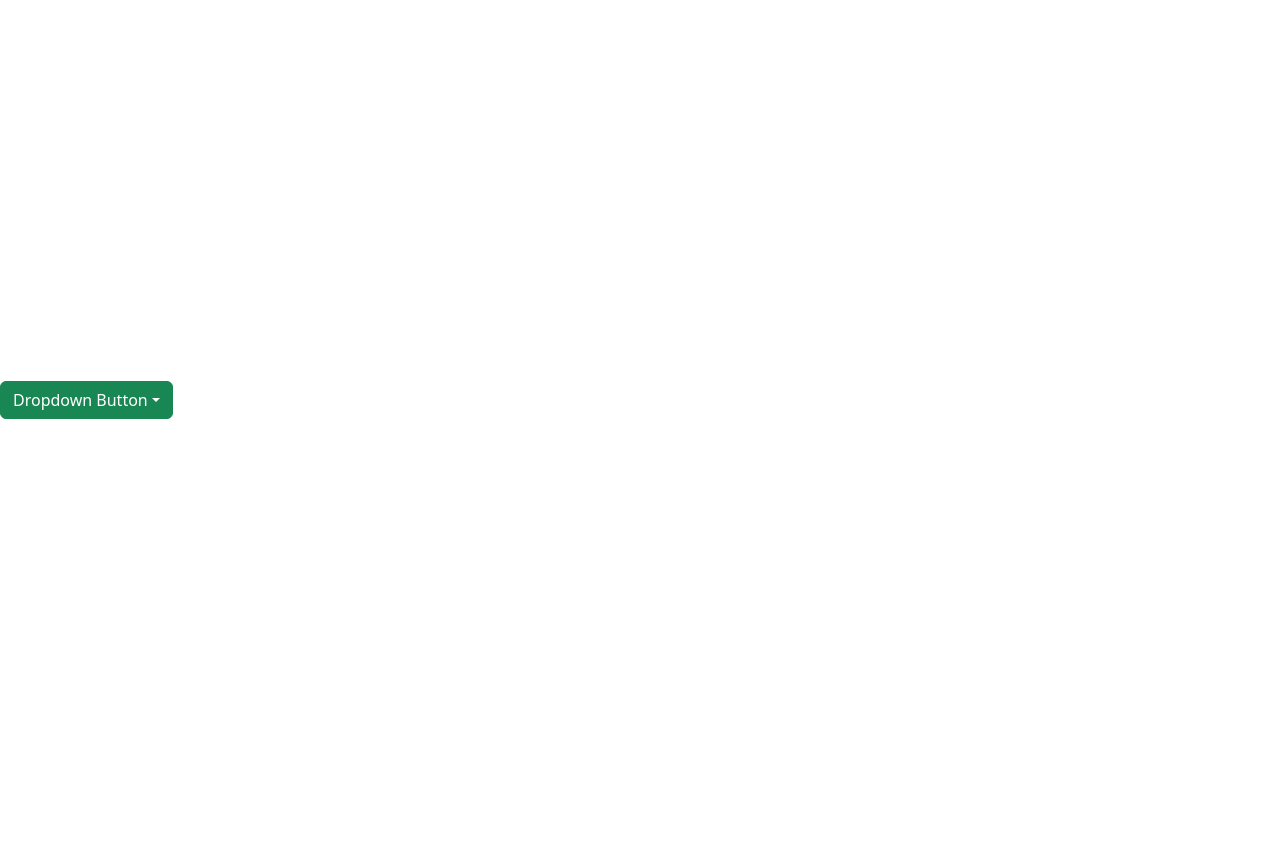
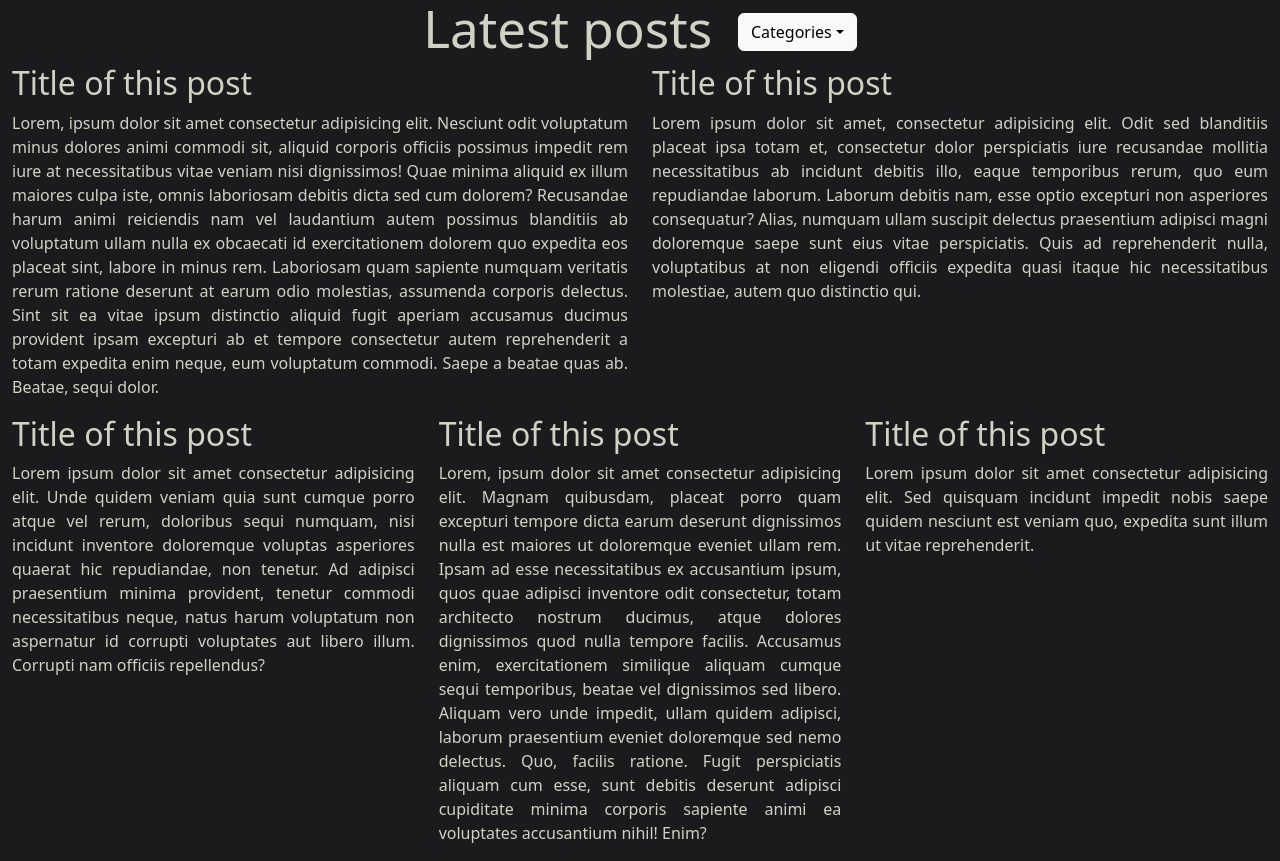
Before and after one commit to sheilabarnagot/Grupprojektet, a React (Vite) app in the folder frontend/: page / in a window 1280 px wide. Before the commit the page ends 800 px from the top, so only its background shows below. Built offline with nearby package versions, Linux system fonts and the light colour scheme.

Commit message:
Draft: home page

```diff
--- a/frontend/src/App.tsx
+++ b/frontend/src/App.tsx
@@ -1,20 +1,10 @@
 import "bootstrap/dist/css/bootstrap.min.css";
-import Dropdown from "react-bootstrap/Dropdown";
+import { HomePage } from "./Home_Page/HomePage";
 
 function App() {
   return (
     <>
-      <Dropdown>
-        <Dropdown.Toggle variant="success" id="dropdown-basic">
-          Dropdown Button
-        </Dropdown.Toggle>
-
-        <Dropdown.Menu>
-          <Dropdown.Item href="#/action-1">Action</Dropdown.Item>
-          <Dropdown.Item href="#/action-2">Another action</Dropdown.Item>
-          <Dropdown.Item href="#/action-3">Something else</Dropdown.Item>
-        </Dropdown.Menu>
-      </Dropdown>
+      <HomePage />
     </>
   );
 }
--- /dev/null
+++ b/frontend/src/Home_Page/HomePage.tsx
@@ -0,0 +1,11 @@
+import "./css/Layout.css";
+import "./css/HomePage.css";
+import { Layout } from "./Layout";
+
+export const HomePage = () => {
+  return (
+    <div id="container-HomePage">
+      <Layout />
+    </div>
+  );
+};
--- /dev/null
+++ b/frontend/src/Home_Page/Layout.tsx
@@ -0,0 +1,104 @@
+import Container from "react-bootstrap/Container";
+import Row from "react-bootstrap/Row";
+import Col from "react-bootstrap/Col";
+
+import Dropdown from "react-bootstrap/Dropdown";
+
+export const Layout = () => {
+  return (
+    <>
+      <Container id="container-Layout">
+        <div id="latest-post-dropdown-wrapper-Layout">
+          <h1 id="title-Layout">Latest posts</h1>
+          <Dropdown data-bs-theme="dark">
+            <Dropdown.Toggle variant="light" id="dropdown-basic">
+              Categories
+            </Dropdown.Toggle>
+
+            <Dropdown.Menu>
+              <Dropdown.Item href="#/action-1">Programming</Dropdown.Item>
+              <Dropdown.Item href="#/action-2">Lifestyle</Dropdown.Item>
+              <Dropdown.Item href="#/action-3">Computers</Dropdown.Item>
+            </Dropdown.Menu>
+          </Dropdown>
+        </div>
+        <Row>
+          <Col className="article-preview-Layout" sm>
+            <h2>Title of this post</h2>
+            <p>
+              Lorem, ipsum dolor sit amet consectetur adipisicing elit. Nesciunt
+              odit voluptatum minus dolores animi commodi sit, aliquid corporis
+              officiis possimus impedit rem iure at necessitatibus vitae veniam
+              nisi dignissimos! Quae minima aliquid ex illum maiores culpa iste,
+              omnis laboriosam debitis dicta sed cum dolorem? Recusandae harum
+              animi reiciendis nam vel laudantium autem possimus blanditiis ab
+              voluptatum ullam nulla ex obcaecati id exercitationem dolorem quo
+              expedita eos placeat sint, labore in minus rem. Laboriosam quam
+              sapiente numquam veritatis rerum ratione deserunt at earum odio
+              molestias, assumenda corporis delectus. Sint sit ea vitae ipsum
+              distinctio aliquid fugit aperiam accusamus ducimus provident ipsam
+              excepturi ab et tempore consectetur autem reprehenderit a totam
+              expedita enim neque, eum voluptatum commodi. Saepe a beatae quas
+              ab. Beatae, sequi dolor.
+            </p>
+          </Col>
+          <Col className="article-preview-Layout" sm>
+            <h2>Title of this post</h2>
+            <p>
+              Lorem ipsum dolor sit amet, consectetur adipisicing elit. Odit sed
+              blanditiis placeat ipsa totam et, consectetur dolor perspiciatis
+              iure recusandae mollitia necessitatibus ab incidunt debitis illo,
+              eaque temporibus rerum, quo eum repudiandae laborum. Laborum
+              debitis nam, esse optio excepturi non asperiores consequatur?
+              Alias, numquam ullam suscipit delectus praesentium adipisci magni
+              doloremque saepe sunt eius vitae perspiciatis. Quis ad
+              reprehenderit nulla, voluptatibus at non eligendi officiis
+              expedita quasi itaque hic necessitatibus molestiae, autem quo
+              distinctio qui.
+            </p>
+          </Col>
+        </Row>
+        <Row>
+          <Col className="article-preview-Layout">
+            <h2>Title of this post</h2>
+            <p>
+              Lorem ipsum dolor sit amet consectetur adipisicing elit. Unde
+              quidem veniam quia sunt cumque porro atque vel rerum, doloribus
+              sequi numquam, nisi incidunt inventore doloremque voluptas
+              asperiores quaerat hic repudiandae, non tenetur. Ad adipisci
+              praesentium minima provident, tenetur commodi necessitatibus
+              neque, natus harum voluptatum non aspernatur id corrupti
+              voluptates aut libero illum. Corrupti nam officiis repellendus?
+            </p>
+          </Col>
+          <Col className="article-preview-Layout">
+            <h2>Title of this post</h2>
+            <p>
+              Lorem, ipsum dolor sit amet consectetur adipisicing elit. Magnam
+              quibusdam, placeat porro quam excepturi tempore dicta earum
+              deserunt dignissimos nulla est maiores ut doloremque eveniet ullam
+              rem. Ipsam ad esse necessitatibus ex accusantium ipsum, quos quae
+              adipisci inventore odit consectetur, totam architecto nostrum
+              ducimus, atque dolores dignissimos quod nulla tempore facilis.
+              Accusamus enim, exercitationem similique aliquam cumque sequi
+              temporibus, beatae vel dignissimos sed libero. Aliquam vero unde
+              impedit, ullam quidem adipisci, laborum praesentium eveniet
+              doloremque sed nemo delectus. Quo, facilis ratione. Fugit
+              perspiciatis aliquam cum esse, sunt debitis deserunt adipisci
+              cupiditate minima corporis sapiente animi ea voluptates
+              accusantium nihil! Enim?
+            </p>
+          </Col>
+          <Col className="article-preview-Layout">
+            <h2>Title of this post</h2>
+            <p>
+              Lorem ipsum dolor sit amet consectetur adipisicing elit. Sed
+              quisquam incidunt impedit nobis saepe quidem nesciunt est veniam
+              quo, expedita sunt illum ut vitae reprehenderit.
+            </p>
+          </Col>
+        </Row>
+      </Container>
+    </>
+  );
+};
--- /dev/null
+++ b/frontend/src/Home_Page/css/HomePage.css
@@ -0,0 +1,5 @@
+#container-HomePage {
+  display: flex;
+  width: 100vw;
+  text-align: justify;
+}
--- /dev/null
+++ b/frontend/src/Home_Page/css/Layout.css
@@ -0,0 +1,20 @@
+#title-Layout {
+  text-align: center;
+  padding-right: 0.5em;
+}
+
+#container-Layout {
+  display: flex;
+  flex-direction: column;
+  align-items: center;
+  min-width: 100%;
+}
+
+.article-preview-Layout {
+  display: flex;
+  flex-direction: column;
+}
+#latest-post-dropdown-wrapper-Layout {
+  display: flex;
+  align-items: center;
+}
--- a/frontend/src/index.css
+++ b/frontend/src/index.css
@@ -29,6 +29,8 @@ body {
   place-items: center;
   min-width: 320px;
   min-height: 100vh;
+  color: #fffff0cc;
+  background-color: #1b1b1d;
 }
 
 h1 {
```
Also changed, not shown: frontend/src/Home_Page/css/ForumDropdown.tsx.tsx (added, +17 -0 lines).
